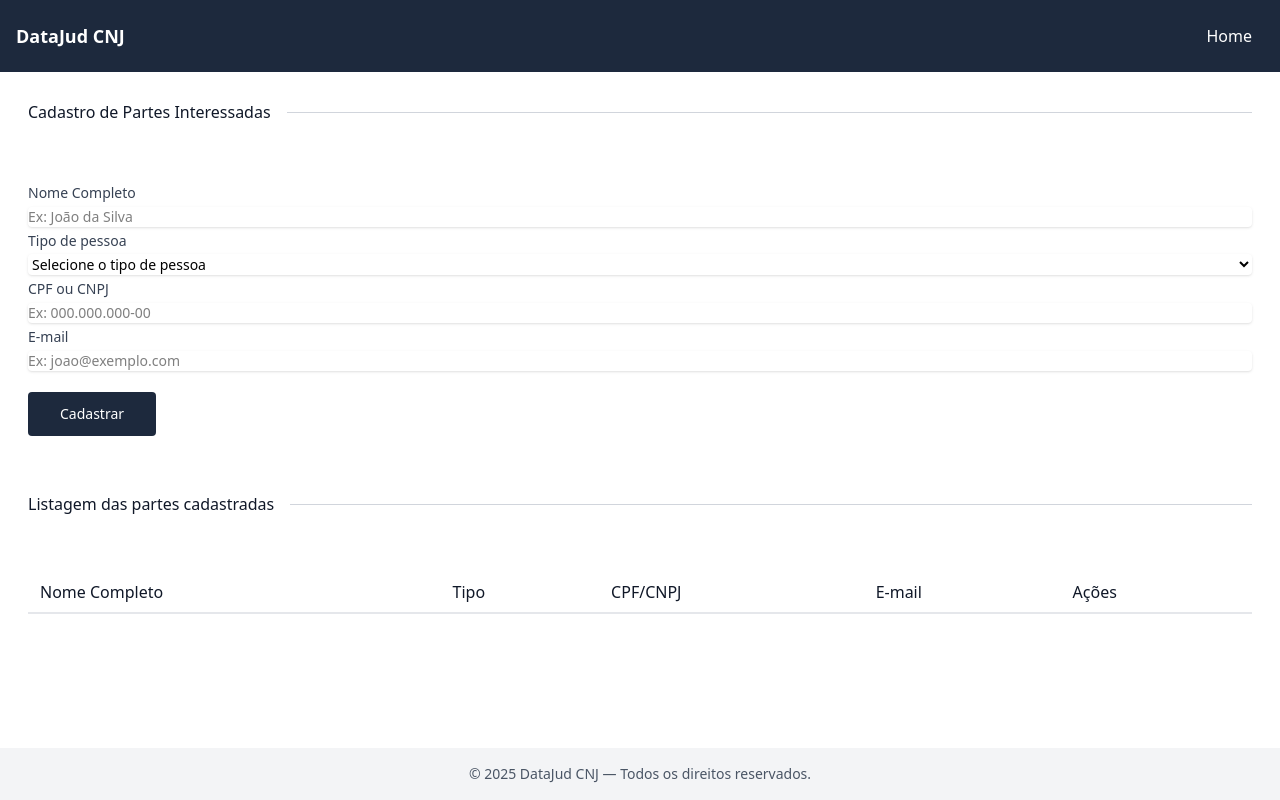
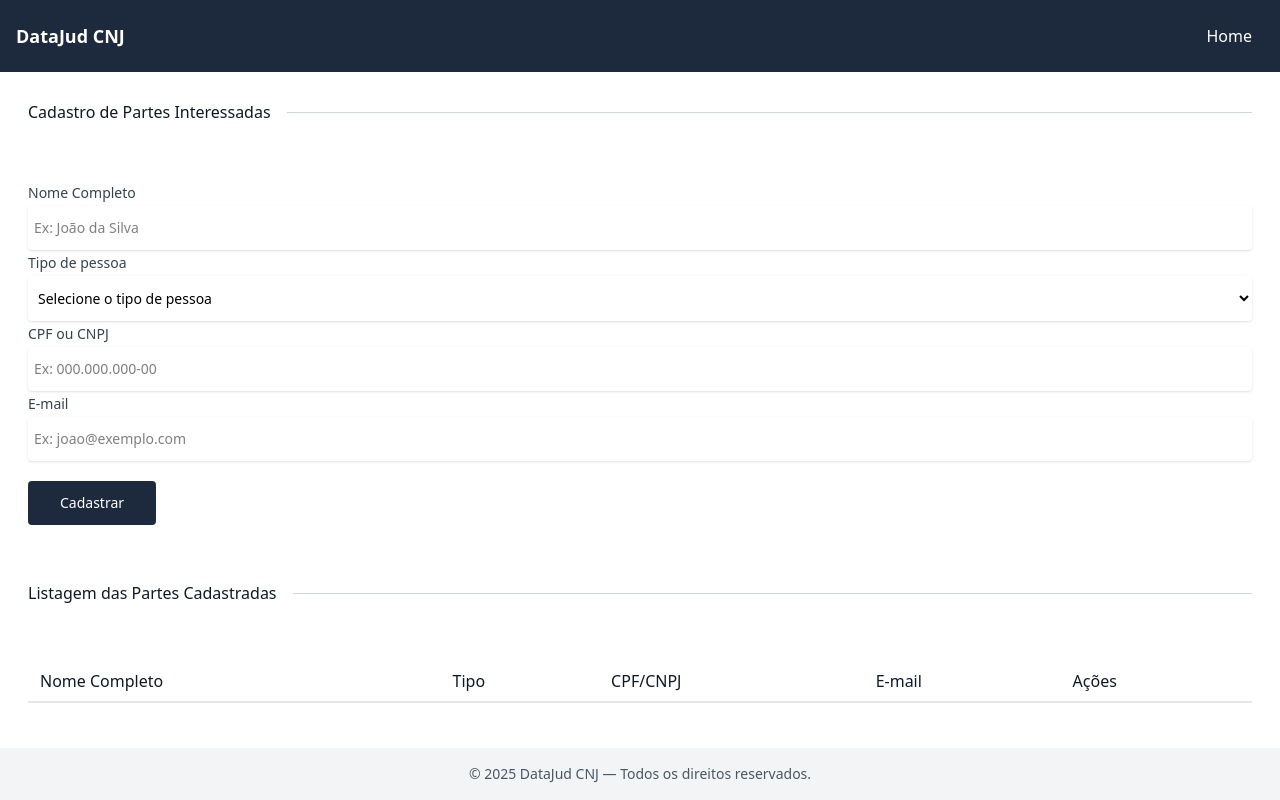
Before and after one commit to Fransuelton/teste-incaas, an Angular app: page /partes-interessadas in a window 1280 px wide. Built offline with nearby package versions, Linux system fonts and the light colour scheme.

Commit message:
💄 style: update input fields and labels for consistent padding and styling in registration form

```diff
--- a/src/app/components/registration/registration.html
+++ b/src/app/components/registration/registration.html
@@ -24,7 +24,7 @@
       formControlName="fullName"
       pattern="^[A-Za-zÀ-ÖØ-öø-ÿ]+(?: [A-Za-zÀ-ÖØ-öø-ÿ]+)+$"
       placeholder="Ex: João da Silva"
-      class="mt-0.5 w-full rounded border-gray-300 shadow-sm sm:text-sm"
+      class="mt-0.5 w-full rounded border-gray-300 shadow-sm sm:text-sm py-3 px-1.5"
       required
     />
     <div
@@ -42,7 +42,7 @@
       id="personType"
       title="personType"
       formControlName="personType"
-      class="mt-0.5 w-full rounded border-gray-300 shadow-sm sm:text-sm"
+      class="mt-0.5 w-full rounded border-gray-300 shadow-sm sm:text-sm py-3 px-1.5"
       required
     >
       <option value="" selected disabled>Selecione o tipo de pessoa</option>
@@ -66,7 +66,7 @@
       formControlName="cpfcnpj"
       (input)="onCpfCnpjInput($event)"
       placeholder="Ex: 000.000.000-00"
-      class="mt-0.5 w-full rounded border-gray-300 shadow-sm sm:text-sm"
+      class="mt-0.5 w-full rounded border-gray-300 shadow-sm sm:text-sm py-3 px-1.5"
       required
     />
     <div
@@ -84,7 +84,7 @@
       formControlName="email"
       pattern="[a-z0-9._%+-]+@[a-z0-9.-]+\.[a-z]{2,}$"
       placeholder="Ex: joao@exemplo.com"
-      class="mt-0.5 w-full rounded border-gray-300 shadow-sm sm:text-sm"
+      class="mt-0.5 w-full rounded border-gray-300 shadow-sm sm:text-sm py-3 px-1.5"
       required
     />
     <div
@@ -104,7 +104,7 @@
 
   <span class="flex items-center mt-14 mb-14">
     <span class="shrink-0 pe-4 text-gray-900"
-      >Listagem das partes cadastradas</span
+      >Listagem das Partes Cadastradas</span
     >
 
     <span class="h-px flex-1 bg-gray-300"></span>
```
